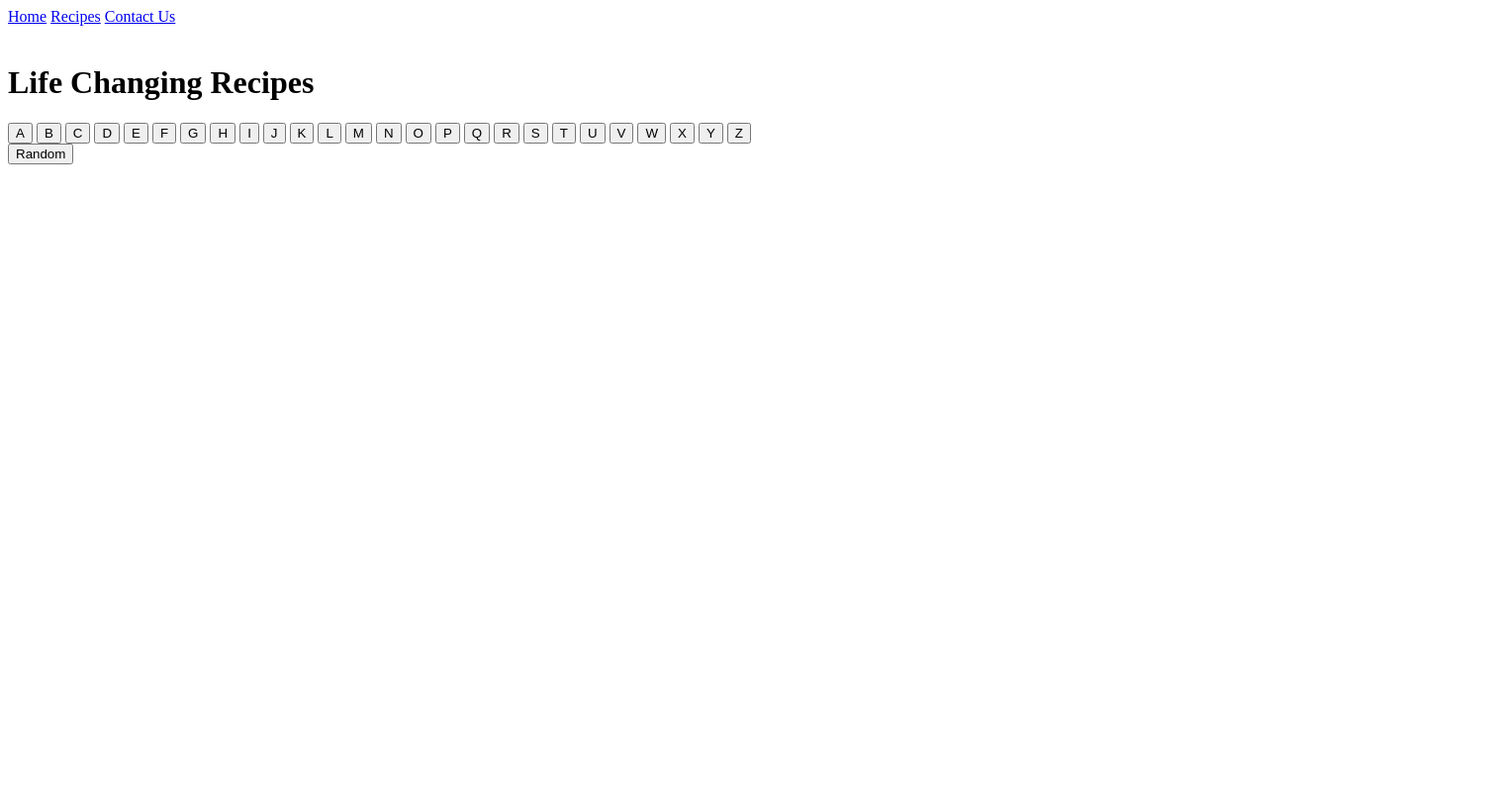
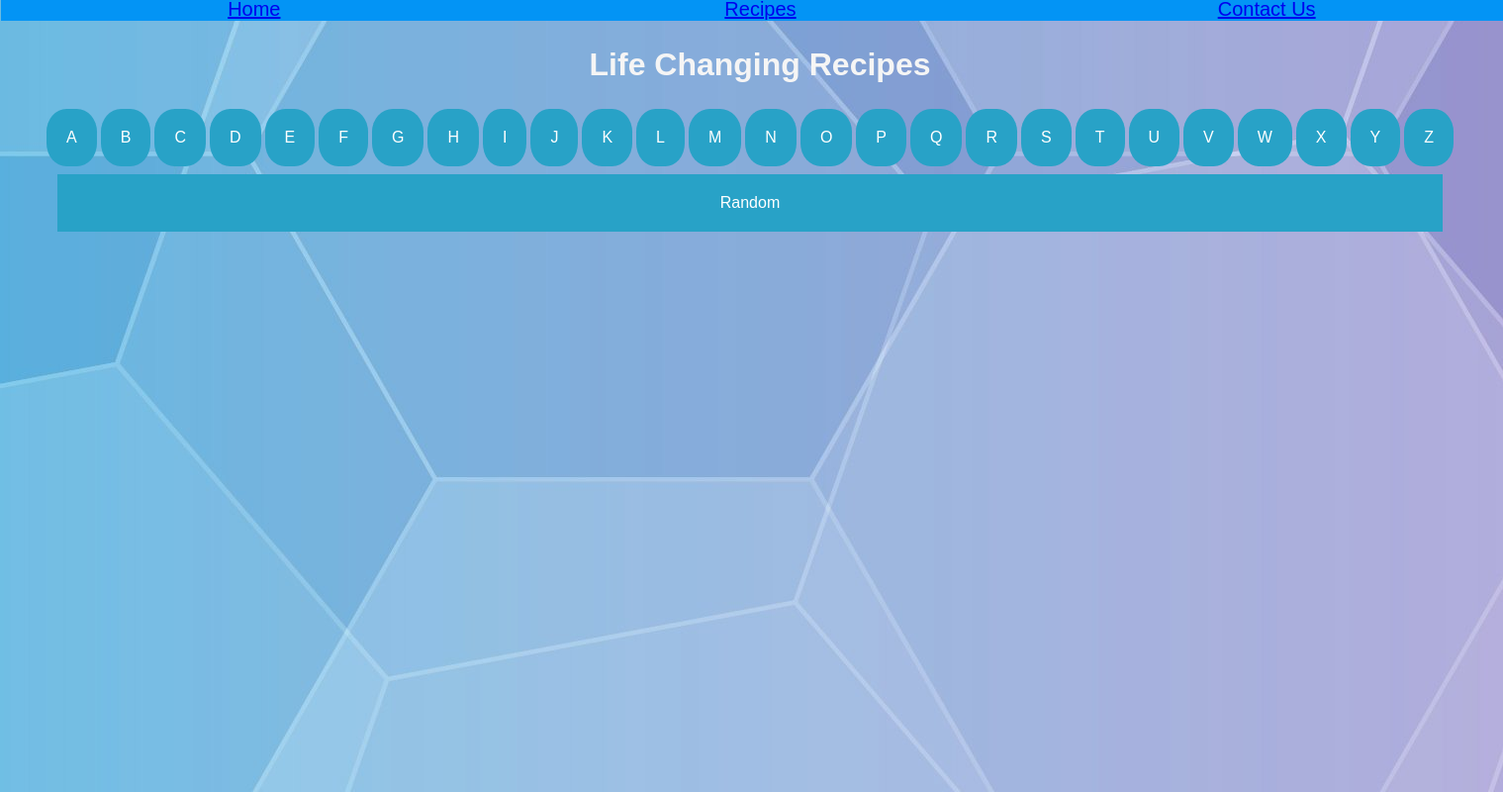
Before and after one commit to beardedpanda1/Cultural_Bites, a plain HTML site: page pages/recipes.html in a window 1280 px wide. Shown: the whole page at 99% size, 1519 px wide, since content can reach past the window. Drawn offline with Linux system fonts and the light colour scheme; the site is published under a folder, as on GitHub Pages, so addresses that start at the root find nothing.

Commit message:
last update M!

```diff
--- a/pages/recipes.html
+++ b/pages/recipes.html
@@ -8,12 +8,12 @@
     <title>Cultural Bites</title>
     <meta name="description" content="">
     <meta name="viewport" content="width=device-width, initial-scale=1">
-    <link rel="stylesheet" href="/style.css">
+    <link rel="stylesheet" href="../style.css">
 </head>
 <div class= "navbar">
-    <a href="/index.html" class = "target">Home</a>
-    <a href="/pages/recipes.html" class = "target">Recipes</a>
-    <a href="/pages/contactUs.html" class = "target">Contact Us</a>
+    <a href="../index.html" class = "target">Home</a>
+    <a href="./pages/recipes.html" class = "target">Recipes</a>
+    <a href="./pages/contactUs.html" class = "target">Contact Us</a>
 </div>
 <br>
 <body>
@@ -119,7 +119,7 @@
         </div>
 
         </table>
-    <script src="/app2.js" async defer></script>
+    <script src="../app2.js" async defer></script>
 </body>
 
 </html>
--- a/style.css
+++ b/style.css
@@ -115,7 +115,7 @@
   }
 
   body {
-    background-image: url(/images/background5.jpg);
+    background-image: url(./images/background5.jpg);
     width: 1000px;
   }
 
```
Also changed, not shown: index.html (+5 -5 lines), pages/contactUs.html (+4 -4 lines).
